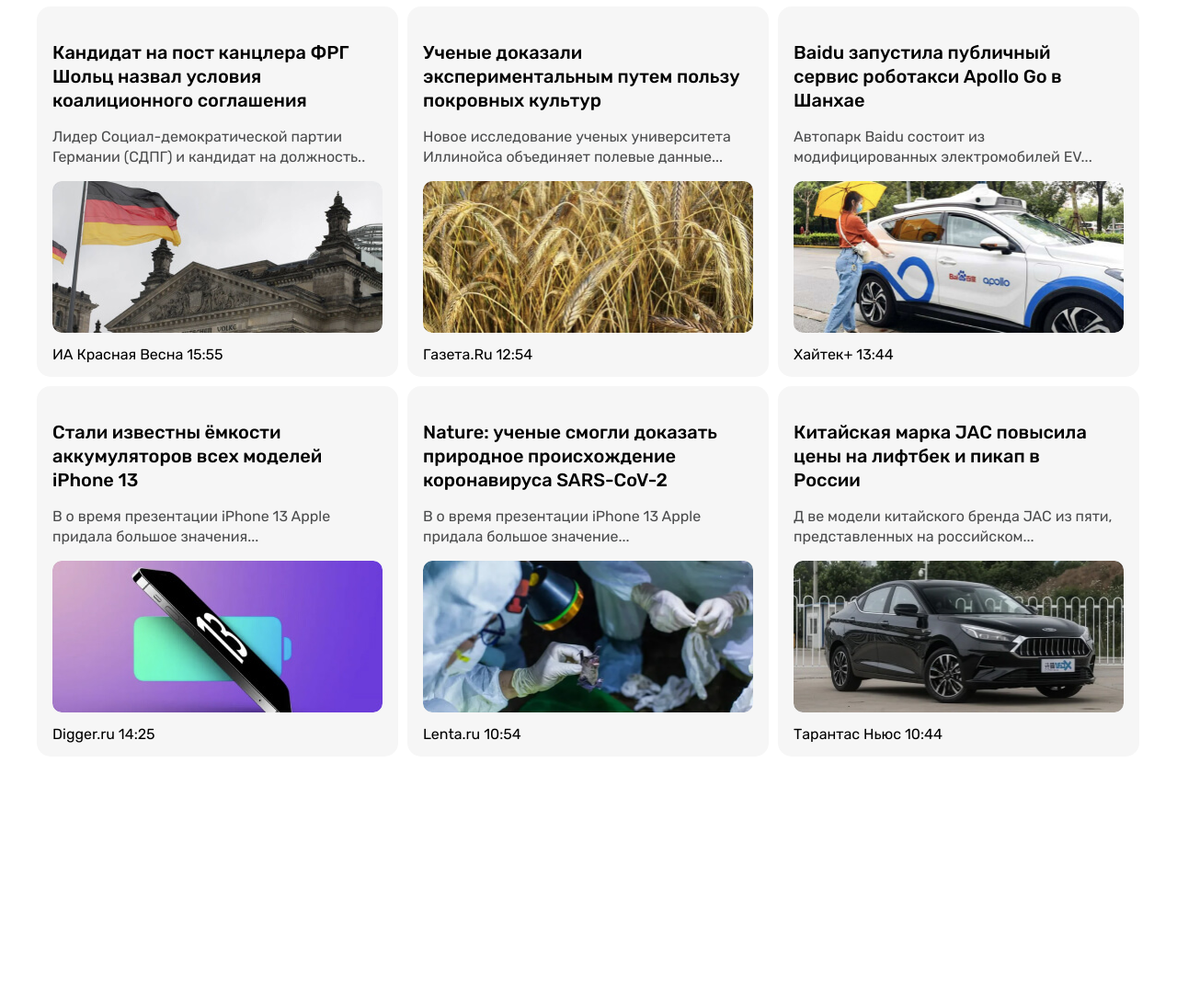
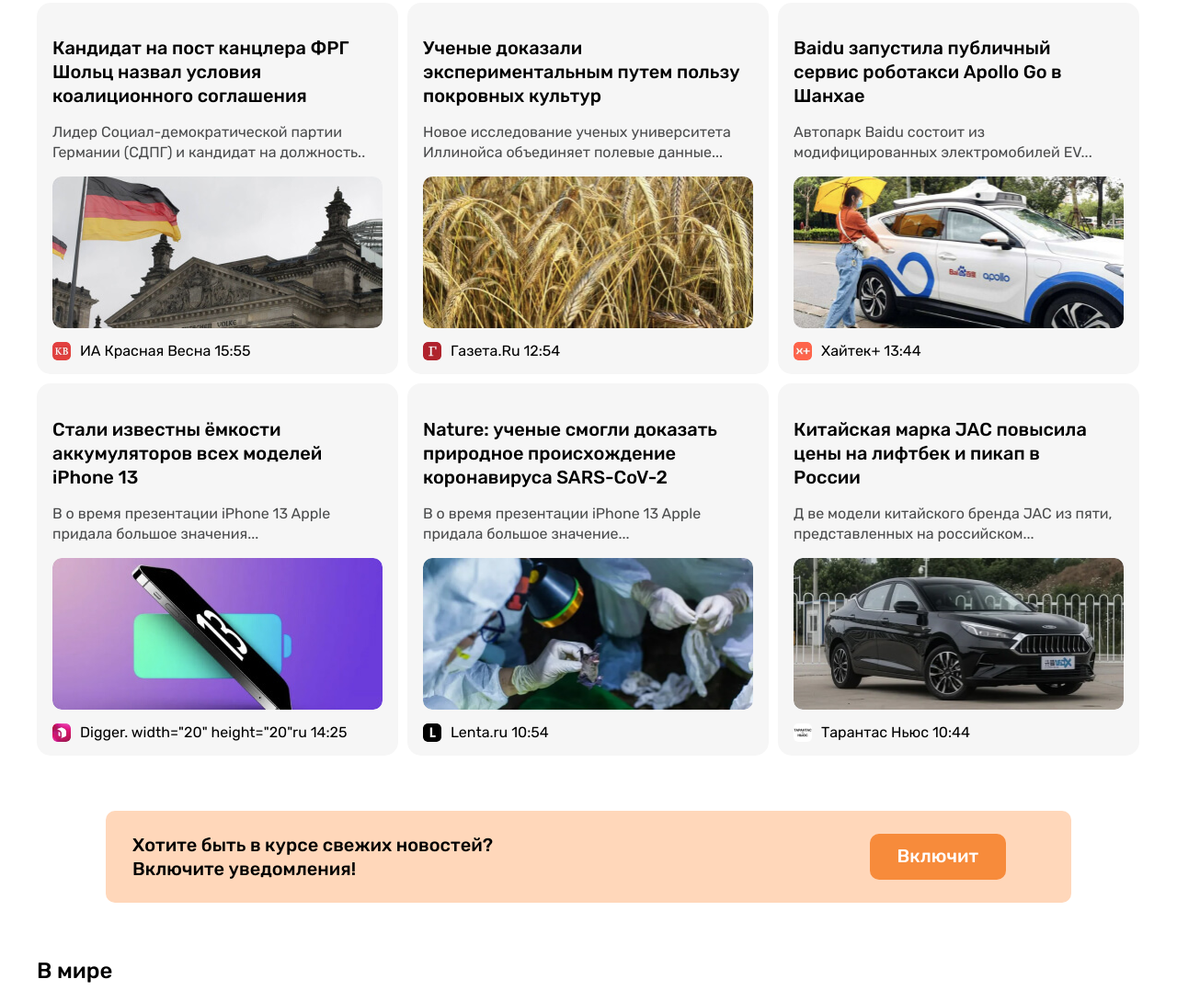
Before and after one commit to akramjonnuriddinov/Namanganliklar24, a plain HTML site: page index.html in a window 1280 px wide. Shown: the part 393-1483 px from the top of the page at 92% size. Before the commit the page ends 1232 px from the top, so only its background shows below. Drawn offline with Linux system fonts and the light colour scheme.

Commit message:
Add news item-img, notification section and styles

```diff
--- a/css/styles.css
+++ b/css/styles.css
@@ -1,5 +1,10 @@
 * {
     box-sizing: border-box;
+}
+
+*:focus {
+    outline: 1px dotted #7296EC;
+    outline-offset: 3px;
 }
 
 body {
@@ -212,6 +217,7 @@ body {
     width: 1200px;
     height: 128px;
     border-radius: 8px;
+    display: block;
 }
 
 /* /ADVERTISING */
@@ -222,11 +228,15 @@ body {
     /* display: flex;
     flex-wrap: wrap; */
 }
+.news-block {
+    margin-bottom: 60px;
+}
 
 .news-list {
     display: flex;
     flex-wrap: wrap;
     padding: 0;
+    /* margin-bottom: 60px; */
 }
 
 .news-item {
@@ -265,6 +275,7 @@ body {
     display: block;
     border-radius: 10px;
     margin-bottom: 15px;
+    height: 165px;
 }
 
 .news-item-title-last {
@@ -278,3 +289,76 @@ body {
 .news-mb-remove {
     margin-bottom: 0;
 }
+
+.news-item-span {
+    display: flex;
+    align-items: center;
+}
+
+.news-item-span-img {
+    margin-right: 10px;
+    width: 20px;
+    height: 20px;
+    border-radius: 5px;
+}
+
+.notification {
+    margin-bottom: 60px
+}
+
+.notification-container {
+    width: 100%;
+    max-width: 1050px;
+    margin-left: auto;
+    margin-right: auto;
+    border-radius: 10px;
+    display: flex;
+    justify-content: space-between;
+    align-items: center;
+    padding: 24px 71px 24px 29px;
+    /* background: url("../img/notification-bg.png");
+    background-repeat: no-repeat; */
+    background-color: #FFD7BA;
+    /* margin-bottom: 60px; */
+}
+
+.notification-title {
+    width: 404px;
+    color: #000000;
+    font-weight: 500;
+    font-size: 20px;
+    line-height: 26px;
+    margin: 0;
+}
+
+.notification-btn {
+    color: #FFFFFF;
+    font-weight: 500;
+    font-size: 20px;
+    line-height: 23.7px;
+    padding: 13px 30px;
+    background-color: #F78B3B;
+    border-radius: 10px;
+    text-decoration: none;
+}
+
+.notification-btn:hover {
+    opacity: 0.8;
+}
+
+.notification-btn:active {
+    opacity: 0.6;
+}
+
+.world-section {
+    margin-bottom: 20px;
+}
+
+.world-title {
+    font-weight: 500;
+    color: #000;
+    font-size: 24px;
+    line-height: 28.44px;
+    margin: 0;
+    /* margin-bottom: 20px; */
+}
--- a/index.html
+++ b/index.html
@@ -85,7 +85,7 @@
                         <p class="news-item-paragraph">Лидер Социал-демократической партии Германии (СДПГ) и кандидат на должность..</p>
                         <img class="news-item-img" src="./img/image-3-1.jpg" alt="" width="359" height="165">
                         <span class="news-item-span">
-                            <img class="news-item-span-img" src="" alt="">ИА Красная Весна 15:55
+                            <img class="news-item-span-img" src="./img/icon/icon-image-4-1.jpg" alt="Icon" width="20" height="20">ИА Красная Весна 15:55
                         </span>
                     </li>
 
@@ -95,7 +95,7 @@
                         <p class="news-item-paragraph">Новое исследование ученых университета Иллинойса объединяет полевые данные... </p>
                         <img class="news-item-img" src="./img/image-1-1.jpg" alt="" width="359" height="165">
                         <span class="news-item-span">
-                            <img class="news-item-span-img" src="" alt="">Газета.Ru 12:54
+                            <img class="news-item-span-img" src="./img/icon/icon-image5-3.jpg" alt="Icon" width="20" height="20">Газета.Ru 12:54
                         </span>
                     </li>
 
@@ -105,7 +105,7 @@
                         <p class="news-item-paragraph news-item-paragraph-last">Автопарк Baidu состоит из модифицированных электромобилей EV... </p>
                         <img class="news-item-img" src="./img/image-4-1.jpg" alt="" width="359" height="165">
                         <span class="news-item-span">
-                         <img class="news-item-span-img" src="" alt="">Хайтек+ 13:44
+                         <img class="news-item-span-img" src="./img/icon/icon-image5-1.jpg" alt="Icon" width="20" height="20">Хайтек+ 13:44
                         </span>
                     </li>
 
@@ -115,7 +115,7 @@
                         <p class="news-item-paragraph">В о время презентации iPhone 13 Apple придала большое значения...</p>
                         <img class="news-item-img" src="./img/image-3.jpg" alt="" width="359" height="165">
                         <span class="news-item-span">
-                            <img class="news-item-span-img" src="" alt="">Digger.ru 14:25
+                            <img class="news-item-span-img" src="./img/icon/icon-image4.jpg" alt="Icon">Digger. width="20" height="20"ru 14:25
                         </span>
                     </li>
 
@@ -125,7 +125,7 @@
                         <p class="news-item-paragraph">В о время презентации iPhone 13 Apple придала большое значение...</p>
                         <img class="news-item-img" src="./img/image-1.jpg" alt="" width="359" height="165">
                         <span class="news-item-span">
-                            <img class="news-item-span-img" src="" alt="">Lenta.ru 10:54
+                            <img class="news-item-span-img" src="./img/icon/icon-image-5-2.jpg" alt="Icon" width="20" height="20">Lenta.ru 10:54
                         </span>
                     </li>
 
@@ -135,7 +135,7 @@
                         <p class="news-item-paragraph news-item-paragraph-last">Д ве модели китайского бренда JAC из пяти, представленных на российском...</p>
                         <img class="news-item-img" src="./img/image-4.jpg" alt="" width="359" height="165">
                         <span class="news-item-span">
-                            <img class="news-item-span-img" src="" alt="">Тарантас Ньюс 10:44
+                            <img class="news-item-span-img" src="./img/icon/icon-image-5.jpg" alt="Icon" width="20" height="20">Тарантас Ньюс 10:44
                         </span>
                     </li>
 
@@ -144,6 +144,19 @@
             </div>
         </section>
 
+        <section class="notification">
+            <div class="notification-container">
+                <h2 class="notification-title">Хотите быть в курсе свежих новостей?  Включите уведомления!</h2>
+                <a class="notification-btn" href="#">Включит</a>
+            </div>
+        </section>
+
+        <section class="world-section">
+            <div class="container">
+                <h2 class="world-title">В мире</h2>
+            </div>
+        </section>
+
     </main>
     <!-- /MAIN -->
 
```
Also changed, not shown: img/icon/icon-image-4-1.jpg (added), img/icon/icon-image-4@2x-1.jpg (added), img/icon/icon-image-4@2x.jpg (added), img/icon/icon-image-5-2.jpg (added), img/icon/icon-image-5.jpg (added), img/icon/icon-image-5@2x-2.jpg (added), img/icon/icon-image-5@2x-3.jpg (added), img/icon/icon-image-5@2x.jpg (added), img/icon/icon-image4.jpg (added), img/icon/icon-image5-1.jpg (added), img/icon/icon-image5-3.jpg (added), img/icon/icon-image5@2x-1.jpg (added), img/notification-bg.png (added).
